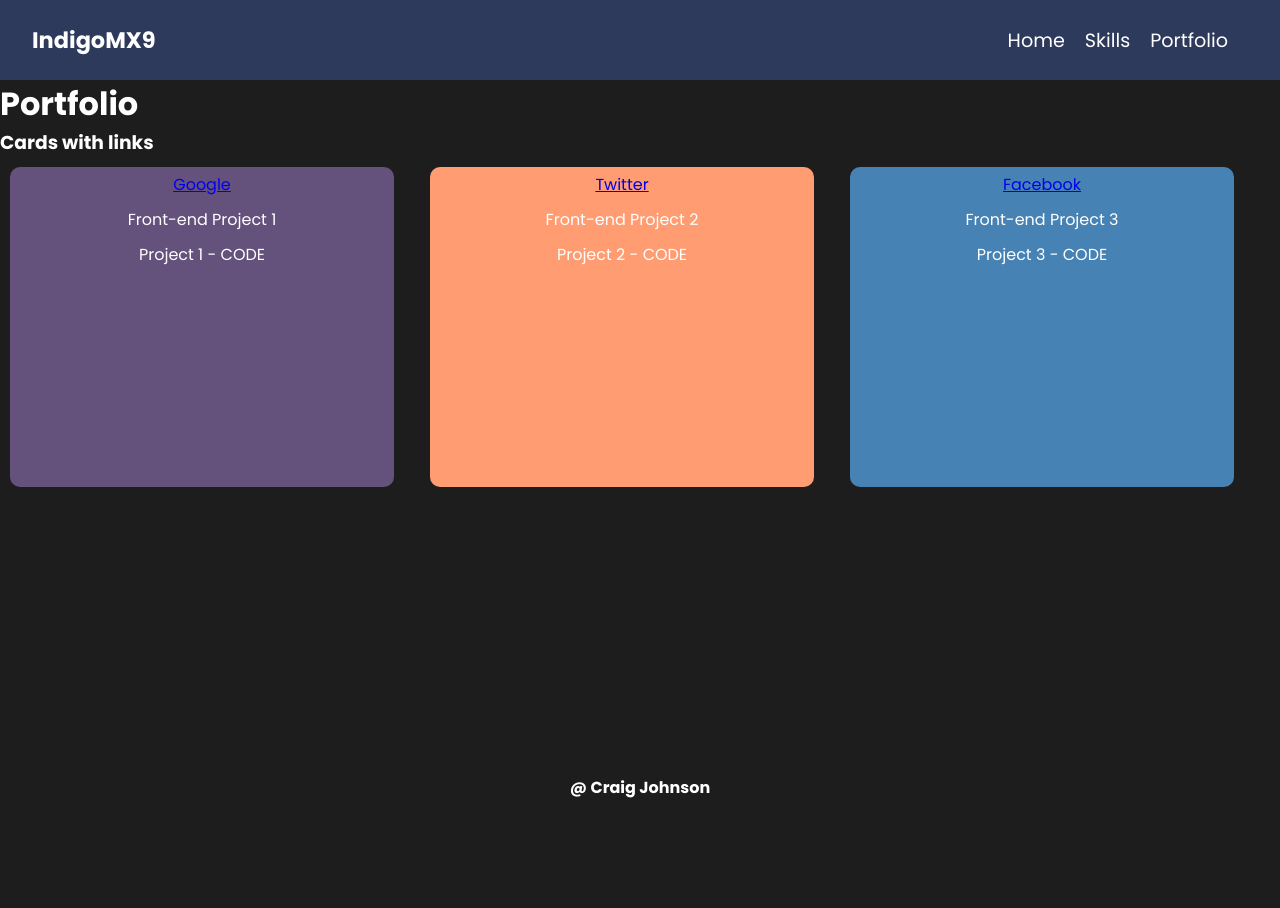
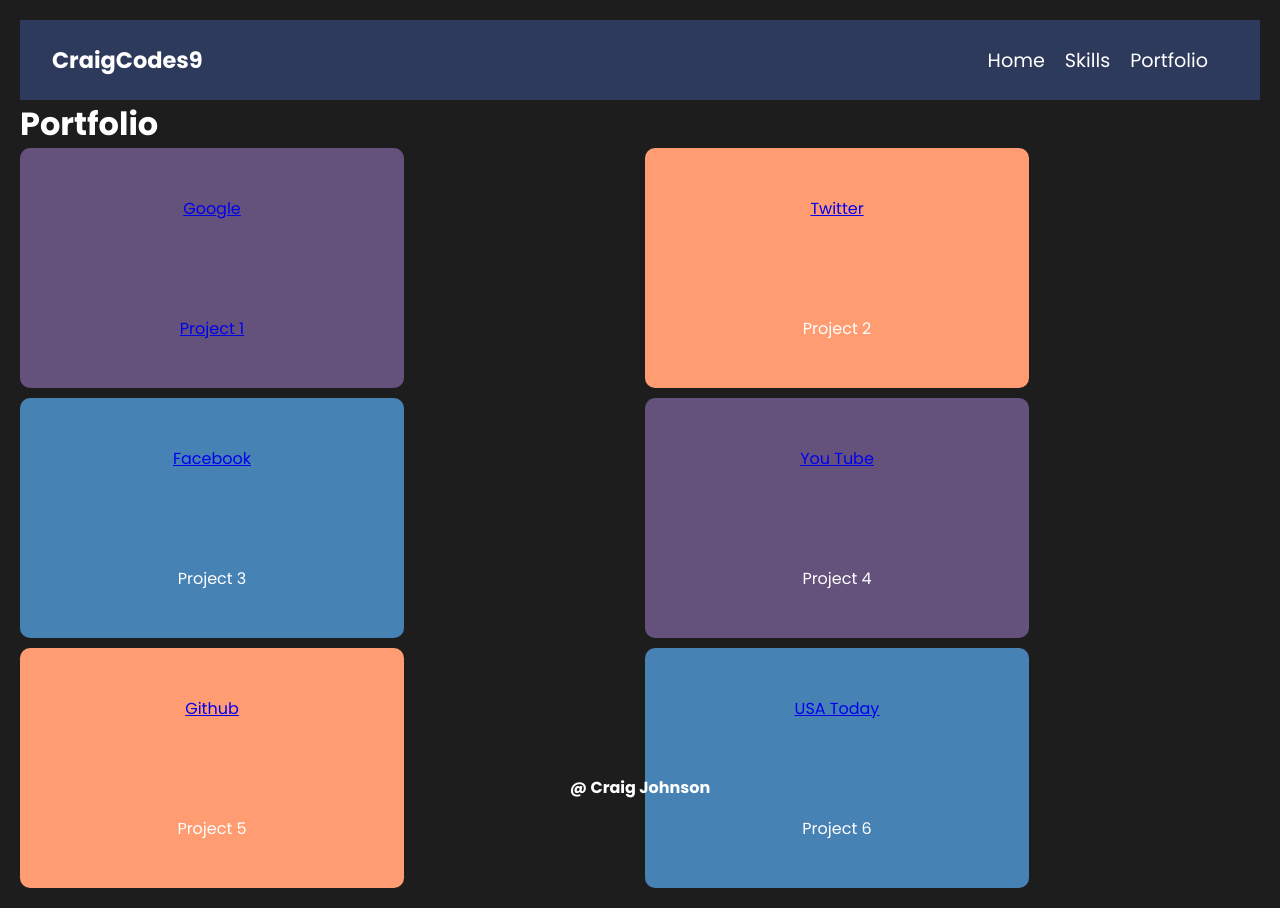
Before and after one commit to craigdev937/port3, a React (Vite) app: page /portfolio in a window 1280 px wide. Before the commit the page ends 800 px from the top, so only its background shows below. Built offline with nearby package versions, Linux system fonts and the light colour scheme.

Commit message:
Updated Porfolio and App components.

```diff
--- a/src/app/App.css
+++ b/src/app/App.css
@@ -11,7 +11,7 @@
 }
 
 * {
-    padding: 0;
+    /* padding: 8; */
     margin: 0;
     box-sizing: border-box;
 }
@@ -20,5 +20,5 @@
     background-color: var(--dark);
     font-family: 'Poppins', sans-serif;
     color: var(--light);
-    margin: 0;
+    margin: 20px;
 }
--- a/src/components/Portfolio.css
+++ b/src/components/Portfolio.css
@@ -1,44 +1,42 @@
 .grid-container {
     display: grid;
-    grid-template-columns: repeat(3, 1fr);
-    padding: 10px;
+    grid-template-columns: repeat(2, auto);
+    gap: 10px;
 }
 
-.section-header {
+.box {
+    display: grid;
+    grid-template-rows: auto;
+    align-items: center;
+    width: 30vw;
+    height: 30vh;
+    border-radius: 10px;
+    color: var(--light);
+}
+
+.box__header {
     padding: 5px;
     text-align: center;
 }
 
-.section-body {
+.box__body {
     padding: 5px;
     text-align: center;
 }
 
-.section-footer {
+.box__footer {
     padding: 5px;
     text-align: center;
 }
 
-.box-1 {
-    width: 30vw;
-    height: 40vh;
-    border-radius: 10px;
-    color: var(--light);
+.box__color1 {
     background: var(--purple);
 }
 
-.box-2 {
-    width: 30vw;
-    height: 40vh;
-    border-radius: 10px;
-    color: var(--light);
+.box__color2 {
     background: var(--orange);
 }
 
-.box-3 {
-    width: 30vw;
-    height: 40vh;
-    border-radius: 10px;
-    color: var(--light);
+.box__color3 {
     background: var(--blue);
 }
--- a/src/components/Portfolio.tsx
+++ b/src/components/Portfolio.tsx
@@ -5,28 +5,44 @@
     return (
         <React.Fragment>
             <h1>Portfolio</h1>
-            <h3>Cards with links</h3>
             <main className="grid-container">
-                <section className="box-1">
+                <section className="box box__color1">
                     <a href="https://www.google.com" target="_blank">
-                        <aside className="section-header">Google</aside>
+                        <aside className="box__header">Google</aside>
                     </a>
-                        <aside className="section-body">Front-end Project 1</aside>
-                        <aside className="section-footer">Project 1 - CODE</aside>
+                    <a href="#">
+                        <aside className="box__body">Project 1</aside>
+                    </a>
                 </section>
-                <section className="box-2">
+                <section className="box box__color2">
                     <a href="https://www.twitter.com" target="_blank">
-                        <aside className="section-header">Twitter</aside>
+                        <aside className="box__header">Twitter</aside>
                     </a>
-                    <aside className="section-body">Front-end Project 2</aside>
-                    <aside className="section-footer">Project 2 - CODE</aside>
+                    <aside className="box__body">Project 2</aside>
                 </section>
-                <section className="box-3">
+                <section className="box box__color3">
                     <a href="https://www.facebook.com" target="_blank">
-                        <aside className="section-header">Facebook</aside>
+                        <aside className="box__header">Facebook</aside>
                     </a>
-                    <aside className="section-body">Front-end Project 3</aside>
-                    <aside className="section-footer">Project 3 - CODE</aside>
+                    <aside className="box__body">Project 3</aside>
+                </section>
+                <section className="box box__color1">
+                    <a href="https://www.youtube.com" target="_blank">
+                        <aside className="box__header">You Tube</aside>
+                    </a>
+                        <aside className="box__body">Project 4</aside>
+                </section>
+                <section className="box box__color2">
+                    <a href="https://www.github.com" target="_blank">
+                        <aside className="box__header">Github</aside>
+                    </a>
+                    <aside className="box__body">Project 5</aside>
+                </section>
+                <section className="box box__color3">
+                    <a href="https://www.usatoday.com" target="_blank">
+                        <aside className="box__header">USA Today</aside>
+                    </a>
+                    <aside className="box__body">Project 6</aside>
                 </section>
             </main>
         </React.Fragment>
--- a/src/routes/Navbar.tsx
+++ b/src/routes/Navbar.tsx
@@ -17,7 +17,7 @@
     return (
         <nav className="navbar">
             <Link className="nav-logo" to="/">
-                <h3>IndigoMX9</h3>
+                <h3>CraigCodes9</h3>
             </Link>
             <aside
                 className="nav-icon"
```
